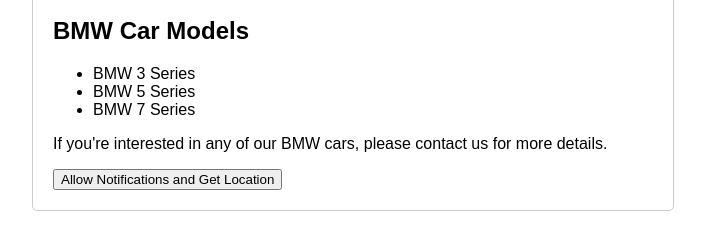
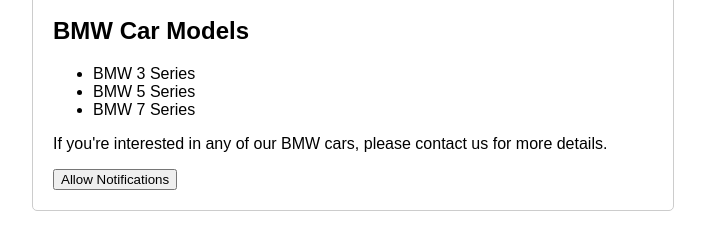
Before and after one commit to Dawash/Location-tracker-, a plain HTML site: page Index.html in a window 1280 px wide. Shown: the part 148-398 px from the top of the page, without its empty margins (287-992 px from the left). Drawn offline with Linux system fonts and the light colour scheme.

Commit message:
Update Index.html

```diff
--- a/Index.html
+++ b/Index.html
@@ -20,7 +20,7 @@
             If you're interested in any of our BMW cars, please contact us for more details.
         </p>
         <script src="main.js"></script>
-        <button onclick="askForNotificationPermission()">Allow Notifications and Get Location</button>
+        <button onclick="askForNotificationPermission()">Allow Notifications</button>
     </div>
 </body>
 </html>
```
